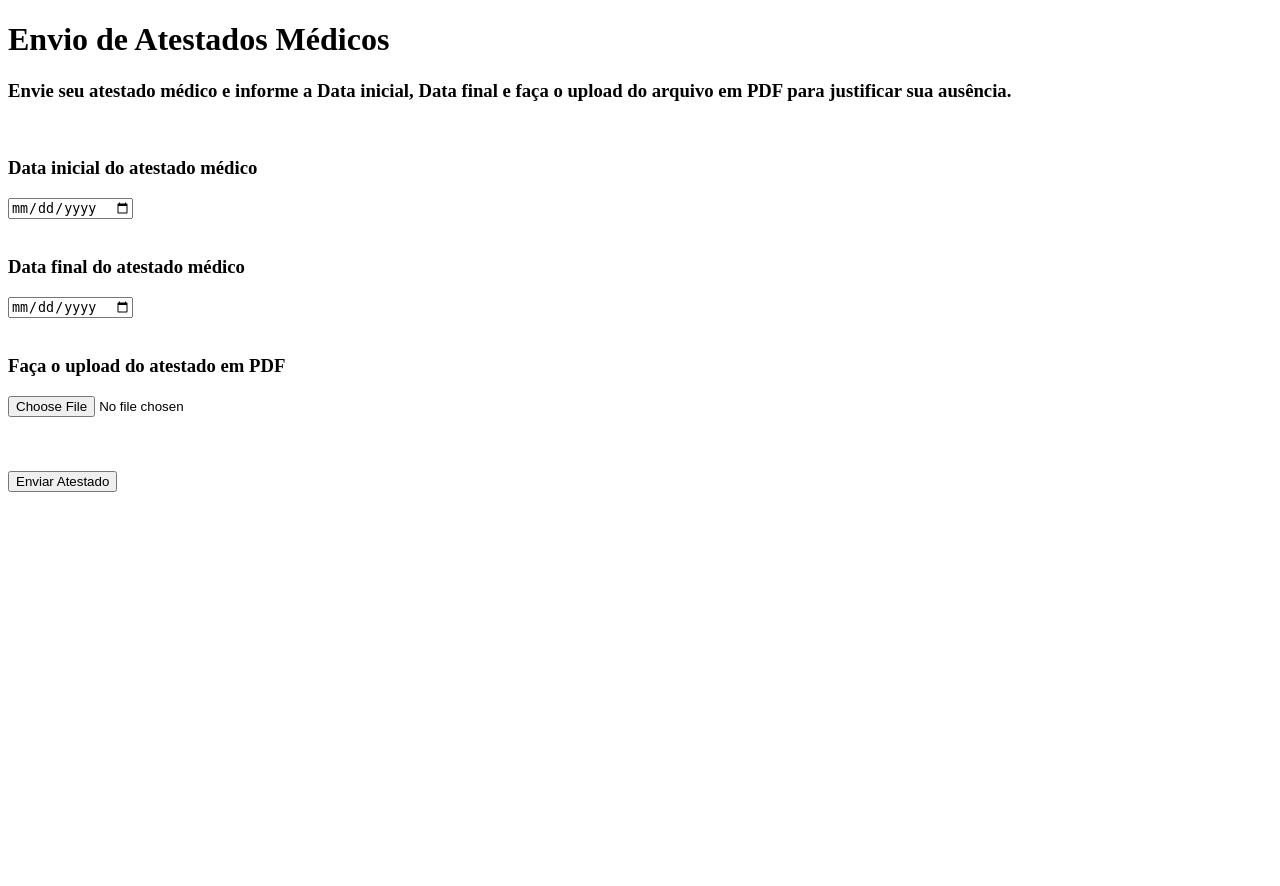
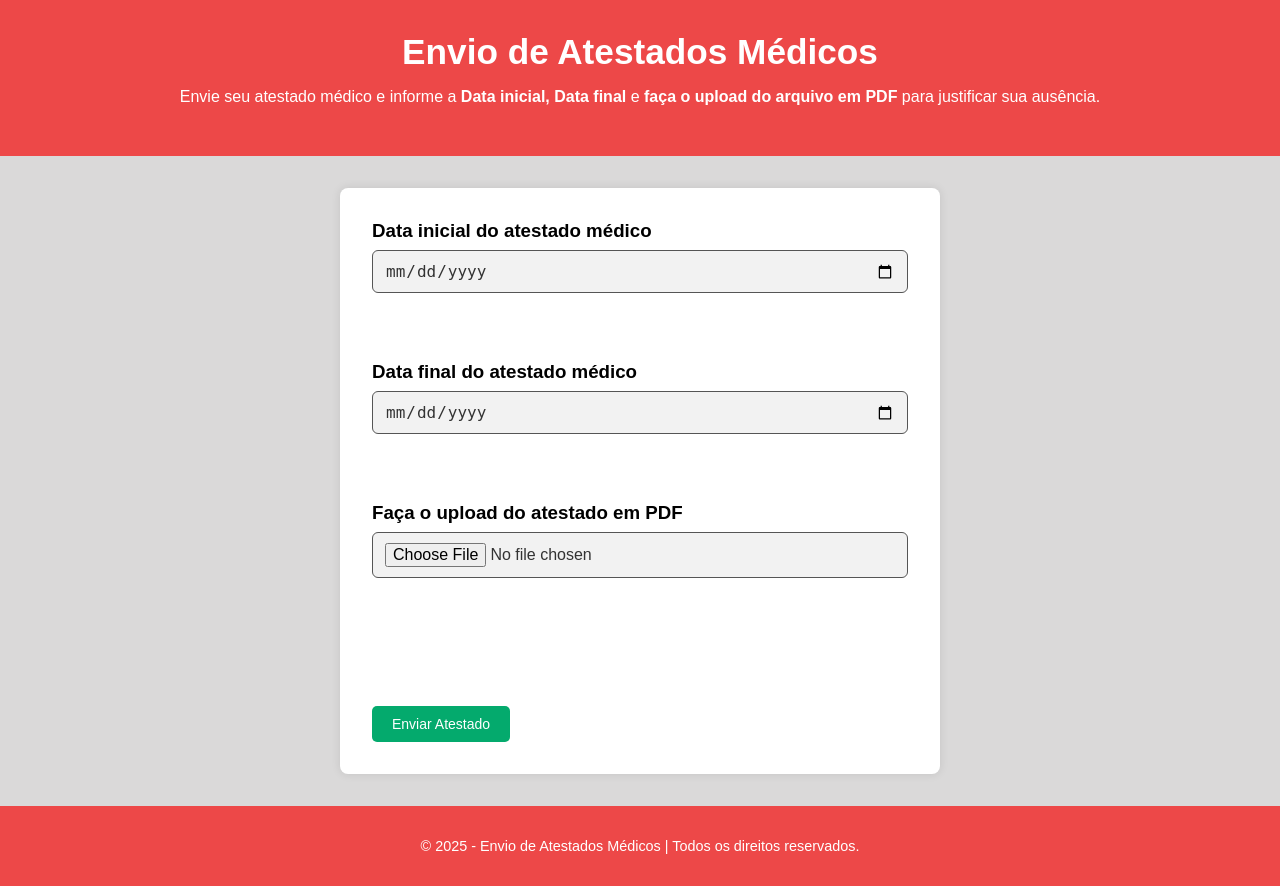
Before and after one commit to Slot148/Projeto-Integrador-2025-1, a Flask app: template app/templates/Envio de atestados.html in a window 1280 px wide. Before the commit the page ends 492 px from the top, so only its background shows below. Run offline with Flask 3, Linux system fonts and the light colour scheme; the template is opened without the code that fills it, so the values that code supplies are empty.

Commit message:
<refactor> ajuste do html

```diff
--- a/app/templates/Avaliação SCRUM 2.0.html
+++ b/app/templates/Avaliação SCRUM 2.0.html
@@ -122,5 +122,8 @@
         </table>
 
     </main>
+    <footer>
+        <p>© 2025 - Avaliação Scrum | Todos os direitos reservados.</p>
+    </footer>
 </body>
 </html>
--- a/app/templates/Cadastros de alunos.html
+++ b/app/templates/Cadastros de alunos.html
@@ -59,6 +59,8 @@
 
     </tbody>
   </table>
-
+  <footer>
+    <p>© 2025 - Cadastro de alunos | Todos os direitos reservados.</p>
+  </footer>
 </body>
 </html>
--- a/app/templates/Envio de atestados.html
+++ b/app/templates/Envio de atestados.html
@@ -1,6 +1,7 @@
 <!DOCTYPE html>
 <html lang="pt-BR">
 <head>
+  <link rel="stylesheet" href="base.css">
   <meta charset="UTF-8">
   <meta name="viewport" content="width=device-width, initial-scale=1.0">
   <title>Envio de Atestados Médicos</title>
@@ -34,5 +35,8 @@
       <button type="submit">Enviar Atestado</button>
     </form>
   </main>
+  <footer>
+    <p>© 2025 - Envio de Atestados Médicos | Todos os direitos reservados.</p>
+  </footer>
 </body>
 </html>
--- a/app/templates/Estrutura para relatório de atestados-API.html
+++ b/app/templates/Estrutura para relatório de atestados-API.html
@@ -67,6 +67,8 @@
             </tbody>
         </table>
     </section>
-
+  <footer>
+    <p>© 2025 - Relatório de atestados | Todos os direitos reservados.</p>
+  </footer>
 </body>
 </html>
--- a/app/templates/aprovaçã_atestados (1).html
+++ b/app/templates/aprovaçã_atestados (1).html
@@ -47,5 +47,8 @@
   </tr>
   <button>Validar Atestado</button>
   <button>Negar atestado</button>
+  <footer>
+    <p>© 2025 - Aprovação de atestados | Todos os direitos reservados.</p>
+  </footer>
 </body>
 </html>
--- a/app/templates/atestados.html
+++ b/app/templates/atestados.html
@@ -60,6 +60,10 @@
 
     </main>
 
+
+    <footer>
+        <p>© 2025 - Atestados | Todos os direitos reservados.</p>
+    </footer>
     {% endblock %}
 </body>
 
--- a/app/templates/avaliacao Scrum-final.html
+++ b/app/templates/avaliacao Scrum-final.html
@@ -275,4 +275,7 @@
             <button onclick="alert('Avaliação Enviada!')">Enviar Avaliação</button>
         </div>
     </div>
+    <footer>
+        <p>© 2025 - Avaliação Scrum| Todos os direitos reservados.</p>
+    </footer>
     {% endblock %}
--- /dev/null
+++ b/app/templates/base.css
@@ -0,0 +1,112 @@
+/* Reset básico para tirar margens e paddings padrão dos navegadores */
+* {
+    margin: 0;
+    padding: 0;
+    box-sizing: border-box; /* Faz com que o padding e border não aumentem o tamanho total dos elementos */
+  }
+
+  /* Estilo geral do corpo da página */
+  body {
+    background-color: rgb(218, 217, 217); /* Cor de fundo cinza claro */
+    color: #000; /* Cor do texto: preto */
+    font-family: Arial, Helvetica, sans-serif; /* Define a fonte usada na página */
+    font-weight: 400; /* Peso da fonte normal (sem negrito) */
+  }
+
+  /* Cabeçalho principal */
+  header {
+    padding: 2rem; /* Espaçamento interno (rem = tamanho relativo à fonte) */
+    background-color: #ed4848; /* Cor de fundo vermelha */
+    text-align: center; /* Centraliza o conteúdo (título e subtítulo) */
+    color: white; /* Cor do texto dentro do cabeçalho */
+  }
+
+  /* Título principal */
+  header h1 {
+    font-size: 2.2rem; /* Tamanho da fonte maior para destaque */
+    margin-bottom: 1rem; /* Espaço abaixo do título */
+  }
+
+  /* Subtítulo */
+  header h3 {
+    font-size: 1rem; /* Tamanho um pouco menor que o normal */
+    font-weight: normal; /* Deixa a fonte com peso padrão */
+  }
+
+  /* Área principal da página (o formulário) */
+  main {
+    max-width: 600px; /* Largura máxima do conteúdo (para não ficar muito largo) */
+    margin: 2rem auto; /* Espaço externo e centralização horizontal */
+    padding: 2rem; /* Espaçamento interno */
+    background-color: #ffffff; /* Fundo branco para destacar o formulário */
+    border-radius: 8px; /* Bordas levemente arredondadas */
+    box-shadow: 0 0 10px rgba(0, 0, 0, 0.1); /* Sombra suave ao redor */
+  }
+
+  /* Cada seção dentro do formulário (como datas e upload) */
+  section {
+    display: flex; /* Layout em flexbox */
+    flex-direction: column; /* Um item abaixo do outro (coluna) */
+    gap: 0.5rem; /* Espaço entre os itens da seção */
+  }
+
+  /* O formulário em si */
+  form {
+    display: flex; /* Layout flexível */
+    flex-direction: column; /* Itens empilhados verticalmente */
+    gap: 1.5rem; /* Espaço entre as seções */
+  }
+
+  /* Estilo dos inputs de data e de arquivo */
+  input[type="date"],
+  input[type="file"] {
+    padding: 10px 12px; /* Espaçamento interno para deixar confortável de usar */
+    font-size: 16px; /* Tamanho de fonte legível */
+    border: 1px solid #555; /* Borda discreta e escura */
+    border-radius: 6px; /* Bordas arredondadas */
+    background-color: #f2f2f2; /* Cor de fundo cinza claro */
+    color: #333; /* Cor do texto dentro do input */
+    outline: none; /* Remove a borda azul que aparece ao focar */
+    transition: border-color 0.3s ease, background-color 0.3s ease; /* Transição suave ao passar o mouse ou focar */
+  }
+
+  /* Quando passa o mouse sobre os campos */
+  input[type="date"]:hover,
+  input[type="file"]:hover {
+    border-color: #000; /* Escurece a borda ao passar o mouse */
+    background-color: #e8e8e8; /* Fundo levemente mais escuro */
+  }
+
+  /* Quando o campo recebe foco (é clicado) */
+  input[type="date"]:focus,
+  input[type="file"]:focus {
+    border-color: #ed4848; /* Destaca a borda com o mesmo vermelho do cabeçalho */
+    box-shadow: 0 0 4px rgba(237, 72, 72, 0.4); /* Adiciona uma sombra vermelha suave */
+  }
+
+  /* Estilo do botão de envio */
+  button {
+    background-color: #04AA6D; /* Verde forte */
+    border: none; /* Remove borda padrão */
+    color: white; /* Texto branco */
+    padding: 10px 20px; /* Espaçamento interno */
+    font-size: 14px; /* Tamanho do texto */
+    border-radius: 5px; /* Bordas arredondadas */
+    transition: background-color 0.3s ease; /* Transição suave ao mudar a cor */
+    align-self: flex-start; /* Alinha o botão à esquerda */
+  }
+
+  /* Efeito ao passar o mouse sobre o botão */
+  button:hover {
+    background-color: #038e5a; /* Verde um pouco mais escuro para indicar ação */
+  }
+
+  /* Rodapé no mesmo estilo do cabeçalho */
+footer {
+    background-color: #ed4848; /* cor vermelha */
+    color: white; /* Texto branco */
+    text-align: center; /* Centraliza o conteúdo */
+    padding: 2rem; /* Espaço interno */
+    margin-top: 2rem; /* Espaço acima do rodapé */
+    font-size: 0.9rem; /* Tamanho de fonte */
+  }
--- a/app/templates/consultaestadoatestadoaluno.html
+++ b/app/templates/consultaestadoatestadoaluno.html
@@ -40,6 +40,8 @@
           </tr>
 
         </table>
-
+        <footer>
+          <p>© 2025 - Consulta de atestados do aluno | Todos os direitos reservados.</p>
+        </footer>
         </body>
         </html>
```
